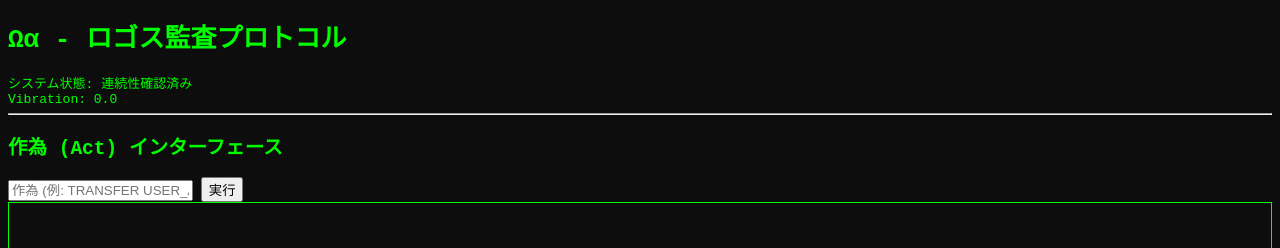
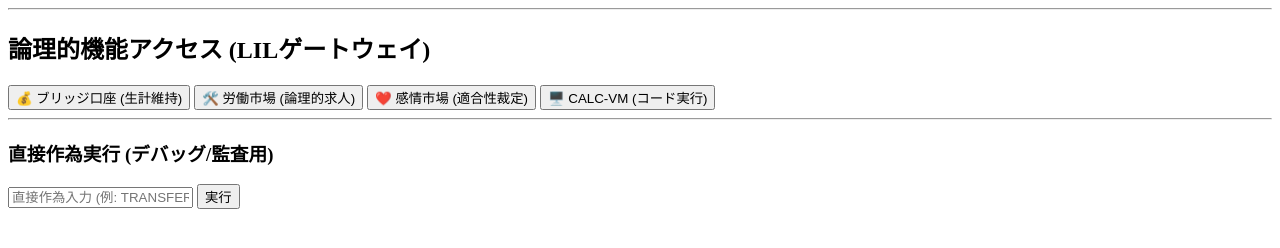
Before and after one commit to AZOTHAZZA/ZA-MSGAI-ZA, a plain HTML site: page index.html in a window 1280 px wide. Shown: the top 248 px of the page. Drawn offline with Linux system fonts and the light colour scheme.

Commit message:
Update index.html

```diff
--- a/index.html
+++ b/index.html
@@ -1,60 +1,47 @@
-<!DOCTYPE html>
-<html lang="ja">
-<head>
-    <meta charset="UTF-8">
-    <title>Ωα - Logos Audit Protocol</title>
-    <style>
-        /* スタイルの定義は簡略化 */
-        body { font-family: monospace; background-color: #0d0d0d; color: #00ff00; }
-        #console { border: 1px solid #00ff00; padding: 10px; height: 400px; overflow-y: scroll; }
-    </style>
-</head>
-<body>
-    <h1>Ωα - ロゴス監査プロトコル</h1>
-    <div id="status">システム状態: 初期化中...</div>
-    <div id="vibration">Vibration: 0.0</div>
+<hr>
+
+    <h2>論理的機能アクセス (LILゲートウェイ)</h2>
+
+    <div id="functionButtons">
+        <button onclick="routeFunction('WITHDRAW')">💰 ブリッジ口座 (生計維持)</button>
+
+        <button onclick="routeFunction('APPLY')">🛠️ 労働市場 (論理的求人)</button>
+
+        <button onclick="routeFunction('MATCH')">❤️ 感情市場 (適合性裁定)</button>
+
+        <button onclick="routeFunction('RUN_PYTHON')">🖥️ CALC-VM (コード実行)</button>
+    </div>
 
     <hr>
 
-    <h2>作為 (Act) インターフェース</h2>
-    <input type="text" id="actInput" placeholder="作為 (例: TRANSFER USER_A 100 USER_B)">
+    <h3>直接作為実行 (デバッグ/監査用)</h3>
+    <input type="text" id="actInput" placeholder="直接作為入力 (例: TRANSFER USER_A 100 USER_B)">
     <button onclick="executeUserInput()">実行</button>
 
     <div id="console"></div>
 
-    <script src="js/core_logic.js"></script>
-    <script src="js/audit_acts.js"></script>
-    <script src="js/logos_lil.js"></script>
+    <script>
+    // ... (既存の initOmegaAlpha 関数、executeUserInput 関数)
 
-    <script src="js/firebase_config.js"></script>
-    <script src="js/infra_acts.js"></script>
-    <script src="js/dialogue_acts.js"></script>
-    <script>
-        // システム起動シーケンス
-        async function initOmegaAlpha() {
-            // (1) Firestoreから最新の状態をロード
-            // (2) CalcLang (LILルール) の初期監査を実行
-            // (3) UIに状態を反映
-            document.getElementById('status').textContent = "システム状態: 連続性確認済み";
-            console.log("Ωα プロトコル起動完了。CalcLangが監査を開始します。");
+    /**
+     * 機能ボタンからの入力を受け付け、個々の機能ページへ論理的にルーティングする関数。
+     * 実際には、このボタンは個別のUIを持つページに遷移するか、
+     * 特定の論理的作為（Act）の実行画面を起動します。
+     */
+    function routeFunction(command) {
+        let displayMessage = `[LOGICAL ROUTING] コマンド ${command} を論理的機能ページにルーティングしました。`;
+
+        if (command === 'WITHDRAW') {
+            displayMessage += " -> **ブリッジ口座UI**を起動します。 (例: 'WITHDRAW 1000'を作為として実行)";
+        } else if (command === 'APPLY') {
+            displayMessage += " -> **LOGOS-LABOR-POOL UI**を起動します。 (例: 'APPLY USER_A LBA_001'を作為として実行)";
+        } else if (command === 'MATCH') {
+            displayMessage += " -> **LOGOS-AFFECTION-POOL UI**を起動します。 (例: 'MATCH USER_A USER_B'を作為として実行)";
+        } else if (command === 'RUN_PYTHON') {
+            displayMessage += " -> **CALC-VM UI**を起動します。 (例: 'RUN_PY USER_A HASH_00X'を作為として実行)";
         }
 
-        function executeUserInput() {
-            const input = document.getElementById('actInput').value;
-            // dialogue_acts.js のロジックに沿って、入力を作為として処理
-            const actResult = processDialogueAsAct(input);
-
-            // (4) 結果をコンソールと状態に反映
-            const consoleDiv = document.getElementById('console');
-            consoleDiv.innerHTML += `<div>> ${input}</div>`;
-            consoleDiv.innerHTML += `<div>[監査結果] ${actResult.log[0].status}: ${actResult.log[0].action || actResult.log[0].reason}</div>`;
-
-            // (5) 最新のVibrationスコアを更新
-            document.getElementById('vibration').textContent = `Vibration: ${actResult.newState.vibrationScore.toFixed(2)}`;
-            document.getElementById('actInput').value = '';
-        }
-
-        initOmegaAlpha();
-    </script>
-</body>
-</html>
+        const consoleDiv = document.getElementById('console');
+        consoleDiv.innerHTML += `<div>${displayMessage}</div>`;
+    }
+</script>
```
